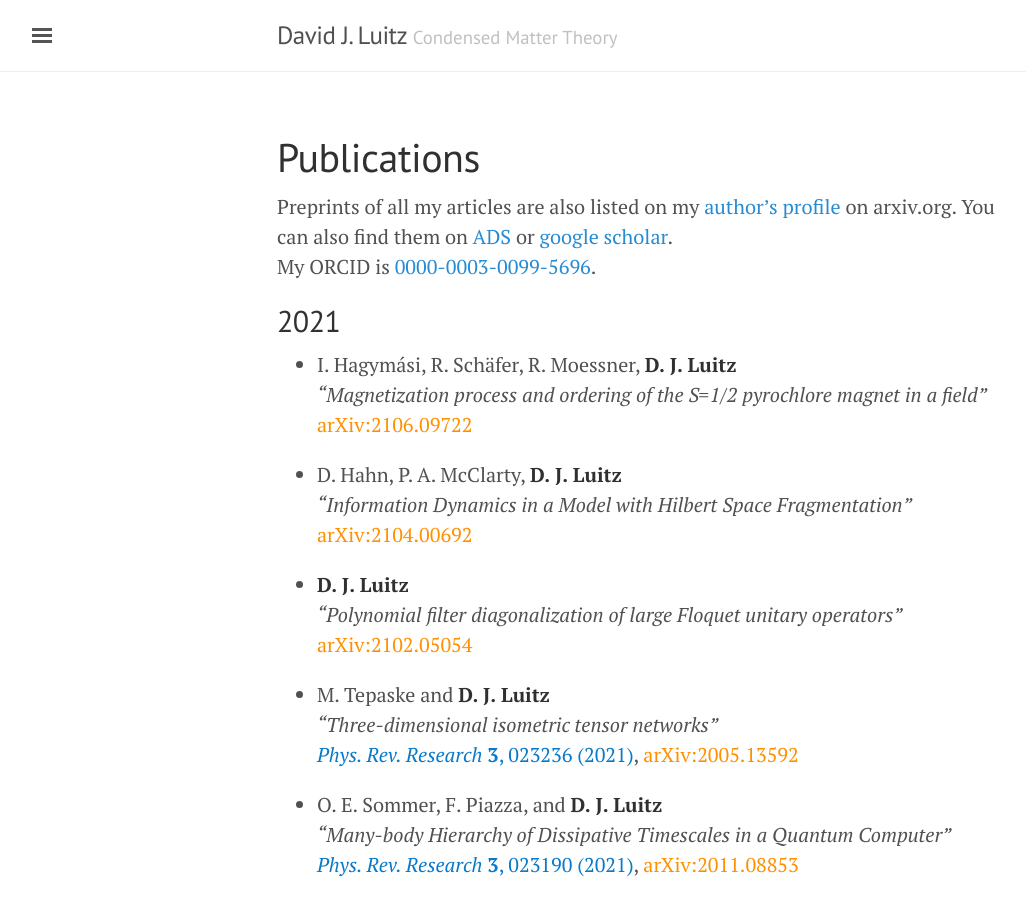
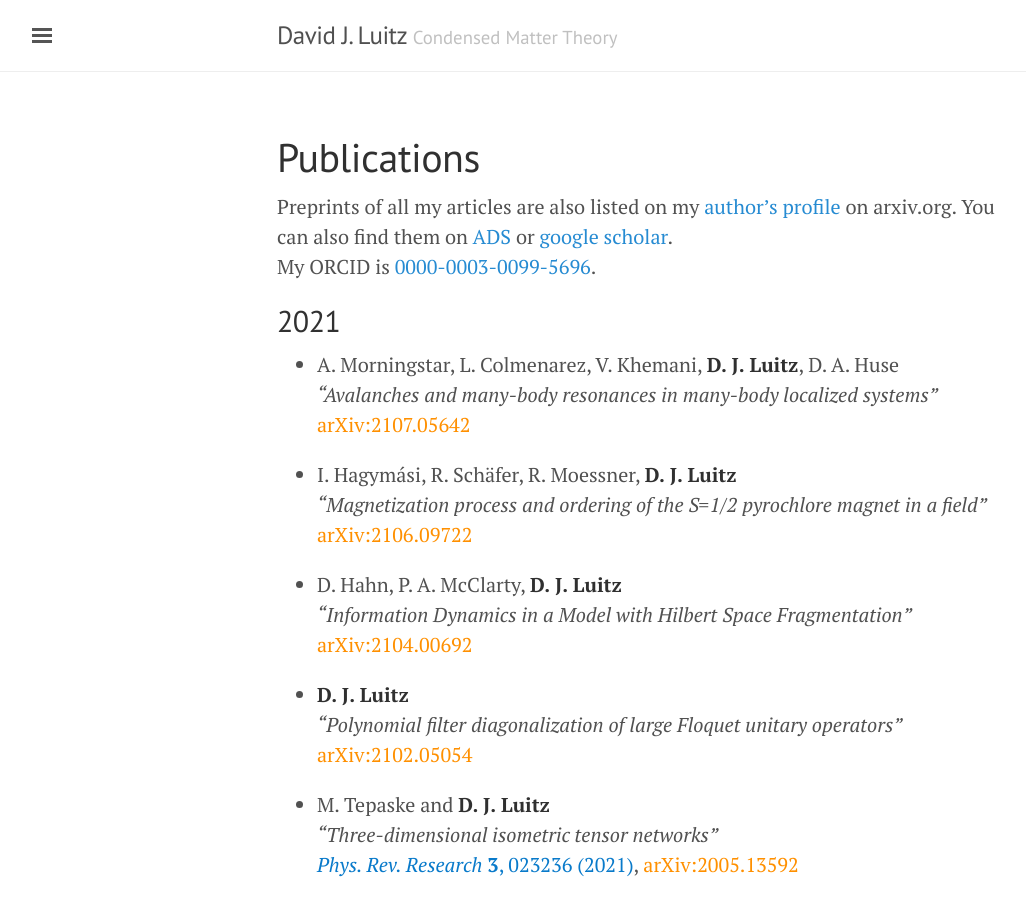
Before and after one commit to dluitz/dluitz.github.io, a Jekyll site: the page built from publications.md, in a window 1280 px wide and 900 px high. Shown: the whole window, without its empty margins (3-1029 px from the left). Built offline with Jekyll 4.4.1, drawn with Linux system fonts in a browser that asks for light colours.

Commit message:
[publist] update

```diff
--- a/publications.md
+++ b/publications.md
@@ -9,6 +9,11 @@ My ORCID is [0000-0003-0099-5696](https://orcid.org/0000-0003-0099-5696).
 
 2021
 ----
+
++ A. Morningstar, L. Colmenarez, V. Khemani, **D. J. Luitz**, D. A. Huse
+*"Avalanches and many-body resonances in many-body localized systems"*
+[arXiv:2107.05642](https://arxiv.org/abs/2107.05642){:class='arxiv'}
+
 
 + I. Hagymási, R. Schäfer, R. Moessner, **D. J. Luitz**
 *"Magnetization process and ordering of the S=1/2 pyrochlore magnet in a field"*
```
